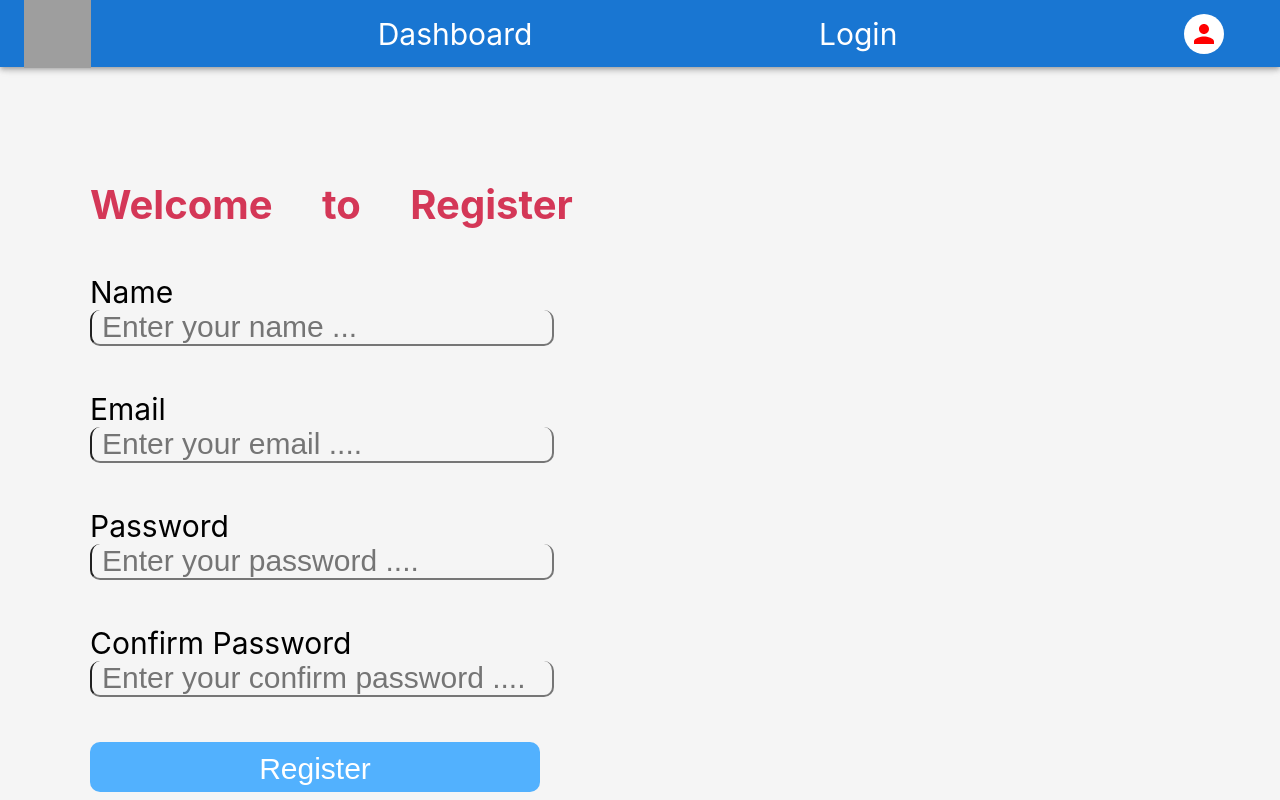
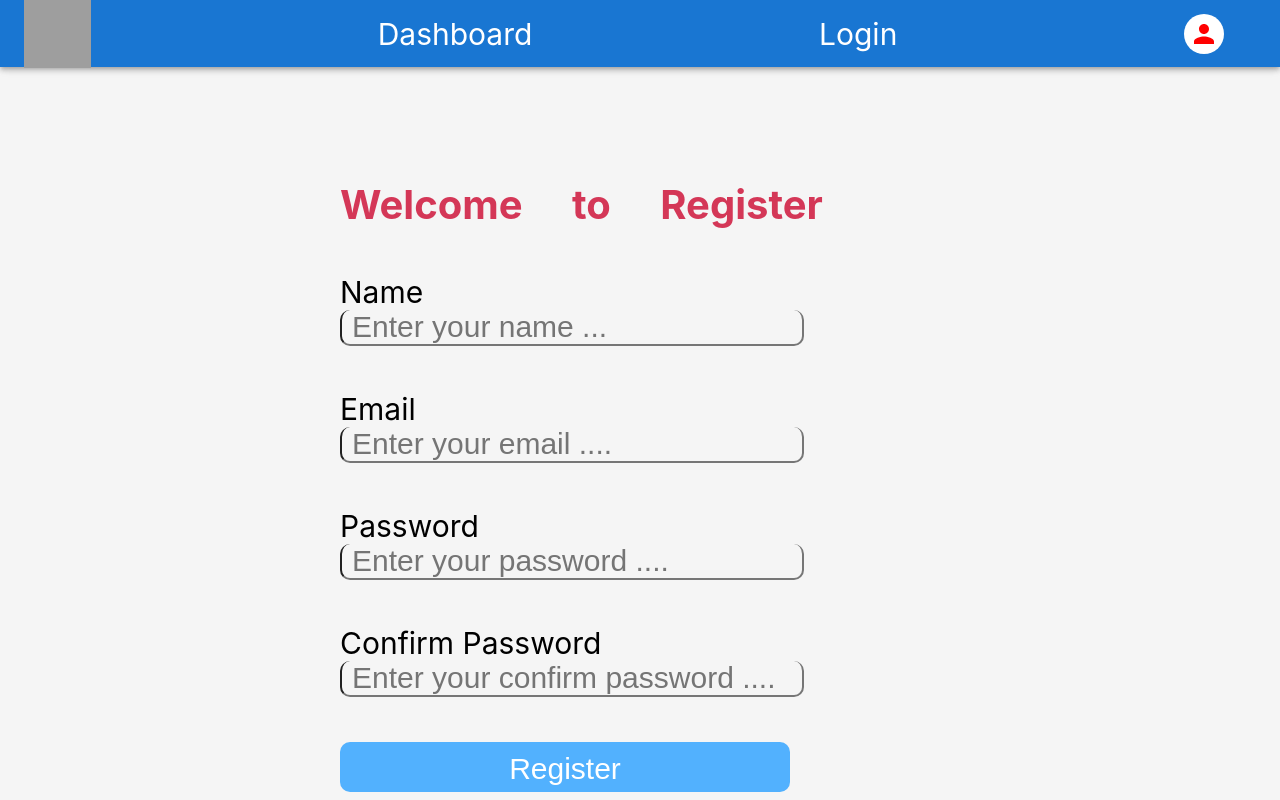
Before and after one commit to soorajsin/Flight, a React (Create React App) app in the folder client/: page /register in a window 1280 px wide. Shown: the top 800 px of the page. Built offline with nearby package versions, Linux system fonts and the light colour scheme; no server answers; grey boxes are pictures that could not be loaded.

Commit message:
Update mix.css
Upload

```diff
--- a/client/src/Components/Account/mix.css
+++ b/client/src/Components/Account/mix.css
@@ -14,12 +14,11 @@
 }
 
 .register .containerRegister {
-          text-align: start;
+          width:600px;
           margin:auto;
           background-colo:#fff;
           border-radius: 10px;
           padding: 50px;
-          flex-wrap: wrap;
           transition: 0.3s ease;
 }
 
```
